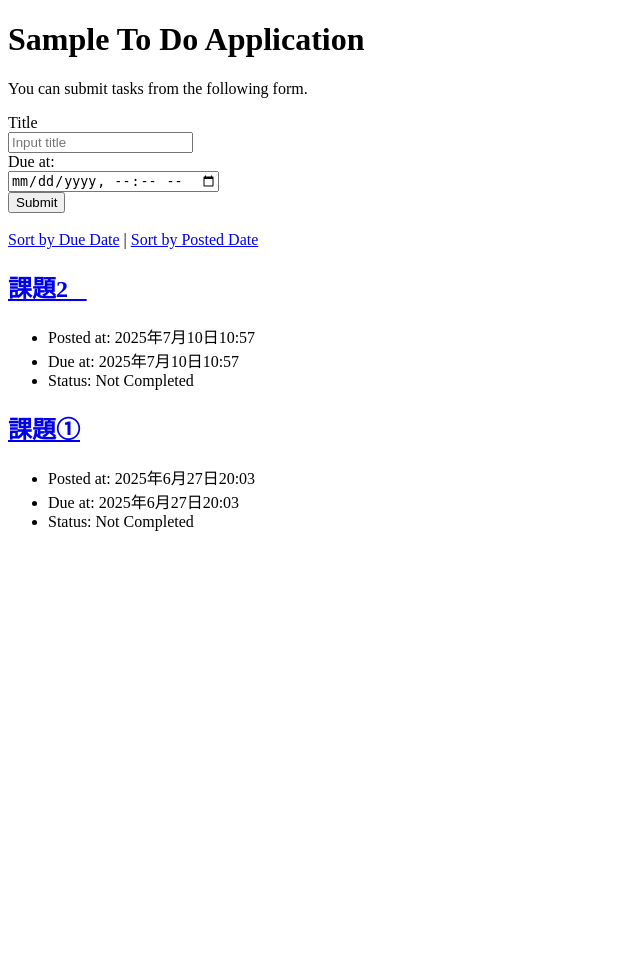
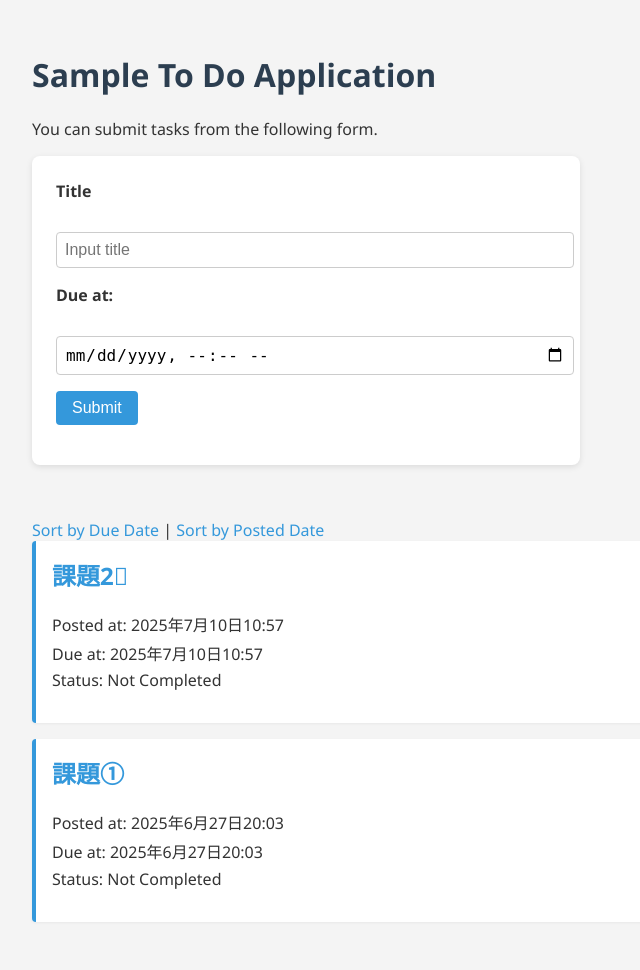
Before and after one commit to 1F10240113/django-test-exercise, a Django app: page / in a window 1280 px wide. Shown: the whole page, without its empty margins (0-640 px from the left). Before the commit the page ends 531 px from the top, so only its background shows below. Run offline with Django 5.2, Linux system fonts and the light colour scheme; data comes from the database, SQL or seed files in the repository.

Commit message:
cssを追加

```diff
--- /dev/null
+++ b/todo/static/todo/css/style.css
@@ -0,0 +1,88 @@
+body {
+  font-family: "Segoe UI", sans-serif;
+  background-color: #f4f4f4;
+  margin: 0;
+  padding: 2rem;
+  color: #333;
+}
+
+h1 {
+  color: #2c3e50;
+}
+
+form {
+  background-color: #fff;
+  padding: 1.5rem;
+  border-radius: 8px;
+  box-shadow: 0 2px 6px rgba(0, 0, 0, 0.1);
+  max-width: 500px;
+  margin-bottom: 2rem;
+}
+
+form div {
+  margin-bottom: 1rem;
+}
+
+label {
+  font-weight: bold;
+  display: block;
+  margin-bottom: 0.5rem;
+}
+
+input[type="text"],
+input[type="datetime-local"] {
+  width: 100%;
+  padding: 0.5rem;
+  border: 1px solid #ccc;
+  border-radius: 4px;
+  font-size: 1rem;
+}
+
+button {
+  padding: 0.5rem 1rem;
+  background-color: #3498db;
+  color: white;
+  border: none;
+  border-radius: 4px;
+  cursor: pointer;
+  font-size: 1rem;
+}
+
+button:hover {
+  background-color: #2980b9;
+}
+
+.text {
+  background-color: #fff;
+  margin-bottom: 1rem;
+  padding: 1rem;
+  border-left: 4px solid #3498db;
+  border-radius: 4px;
+  box-shadow: 0 1px 3px rgba(0, 0, 0, 0.05);
+}
+
+.text h2 {
+  margin-top: 0;
+}
+
+.text ul {
+  list-style: none;
+  padding-left: 0;
+}
+
+.text li {
+  margin-bottom: 0.3rem;
+}
+
+a {
+  color: #3498db;
+  text-decoration: none;
+}
+
+a:hover {
+  text-decoration: underline;
+}
+
+.sort-links {
+  margin-bottom: 2rem;
+}
--- a/todo/templates/todo/index.html
+++ b/todo/templates/todo/index.html
@@ -6,6 +6,7 @@
     <title>To Do Application</title>
     <meta charset="UTF-8">
     <meta name="author" content="INIAD">
+    <link href="{% static 'todo/css/style.css' %}" rel="stylesheet">
   </head>
 
   <body>
```
